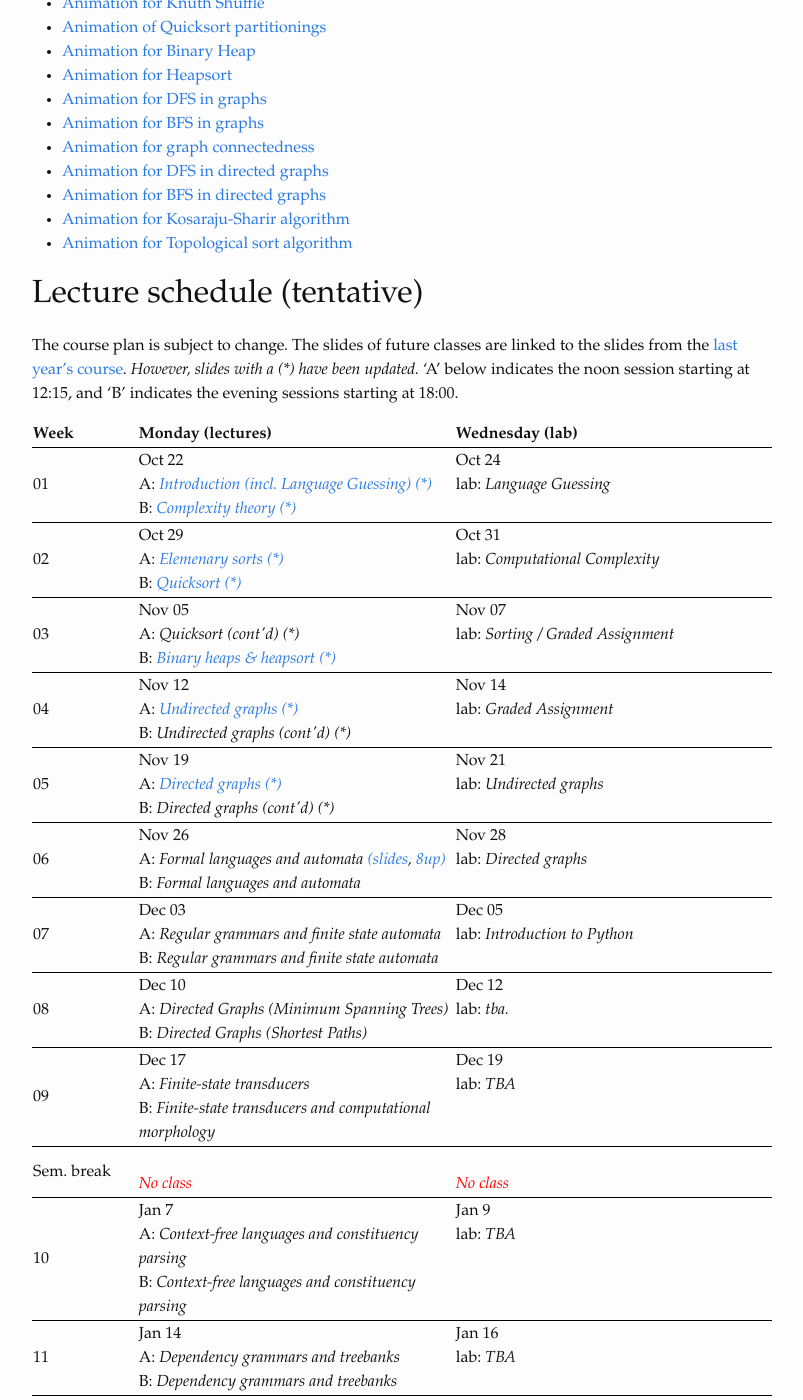
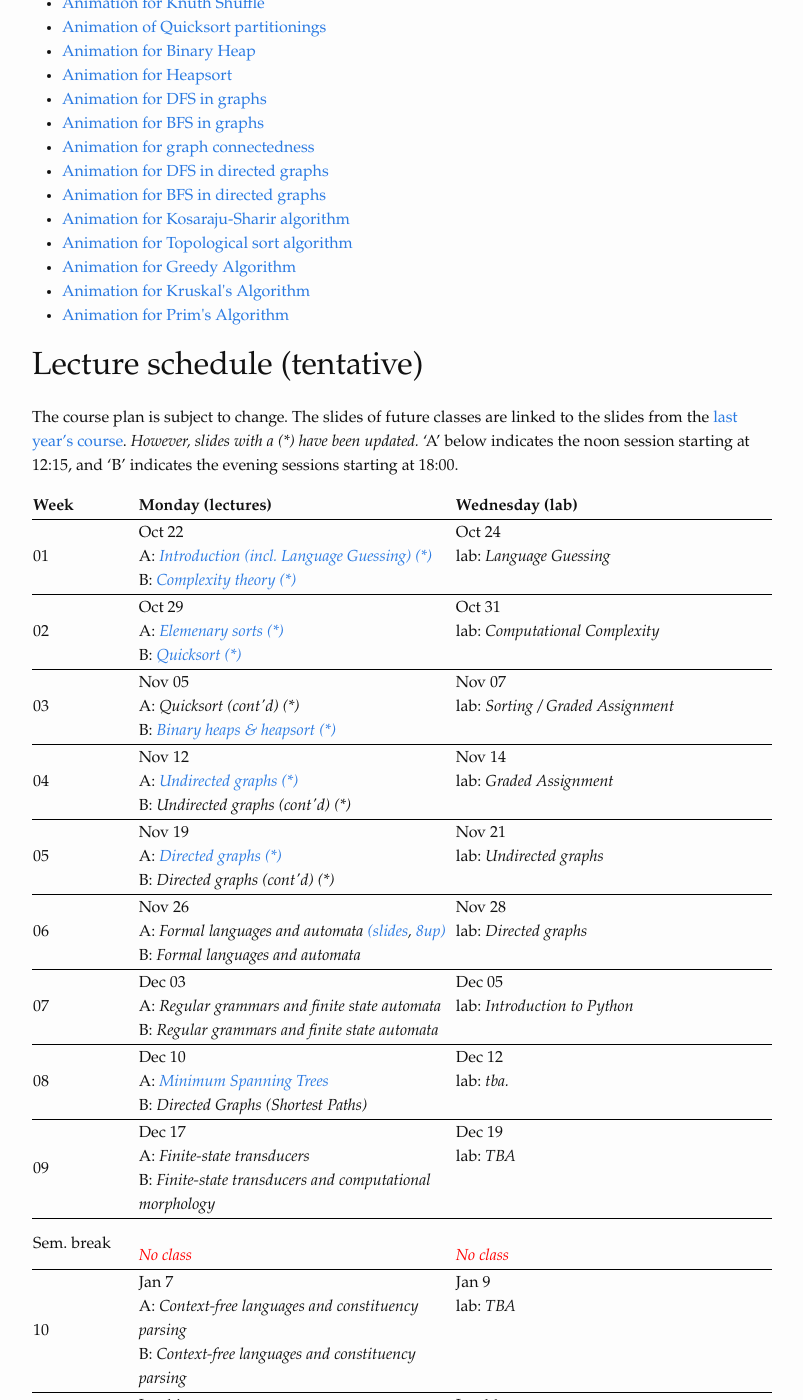
Before and after one commit to dsacl3-2018/dsacl3-2018.github.io, a Jekyll site: the page built from lectures.md, in a window 1280 px wide and 1400 px high, scrolled down 331 px. Shown: the whole window, without its empty margins (238-1041 px from the left). Built offline with Jekyll 4.4.1, drawn with Linux system fonts in a browser that asks for light colours.

Commit message:
Uploaded slides for MST

```diff
--- a/_data/schedule.yml
+++ b/_data/schedule.yml
@@ -67,7 +67,7 @@
   dates:
     Dec 10:
       topics:
-        A: Directed Graphs (Minimum Spanning Trees)
+        A: <a href="slides/43MinimumSpanningTrees.pdf">Minimum Spanning Trees</a>
         B: Directed Graphs (Shortest Paths)
     Dec 12:
       topics:
--- a/lectures.md
+++ b/lectures.md
@@ -22,6 +22,10 @@ title: Schedule & Material
 <li><a href="slides/42DemoBreadthFirstSearch.pdf">Animation for BFS in directed graphs</a></li>
 <li><a href="slides/42DemoKosarajuSharir.pdf">Animation for Kosaraju-Sharir algorithm</a></li>
 <li><a href="slides/42DemoTopologicalSort.pdf">Animation for Topological sort algorithm</a></li>
+
+<li><a href="slides/43DemoGreedy.pdf">Animation for Greedy Algorithm</a></li>
+<li><a href="slides/43DemoKruskal.pdf">Animation for Kruskal's Algorithm</a></li>
+<li><a href="slides/43DemoPrim.pdf">Animation for Prim's Algorithm</a></li>
 </ul>
 
 ## Lecture schedule (tentative)
```
Also changed, not shown: 4 other files.
